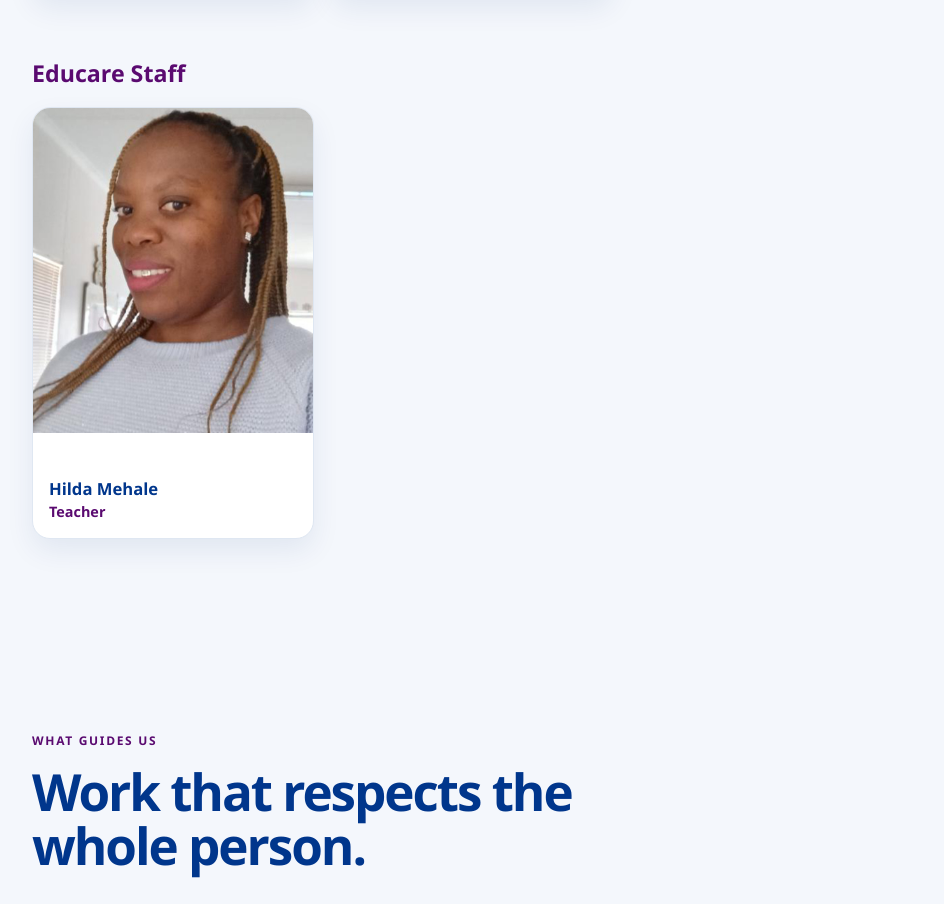
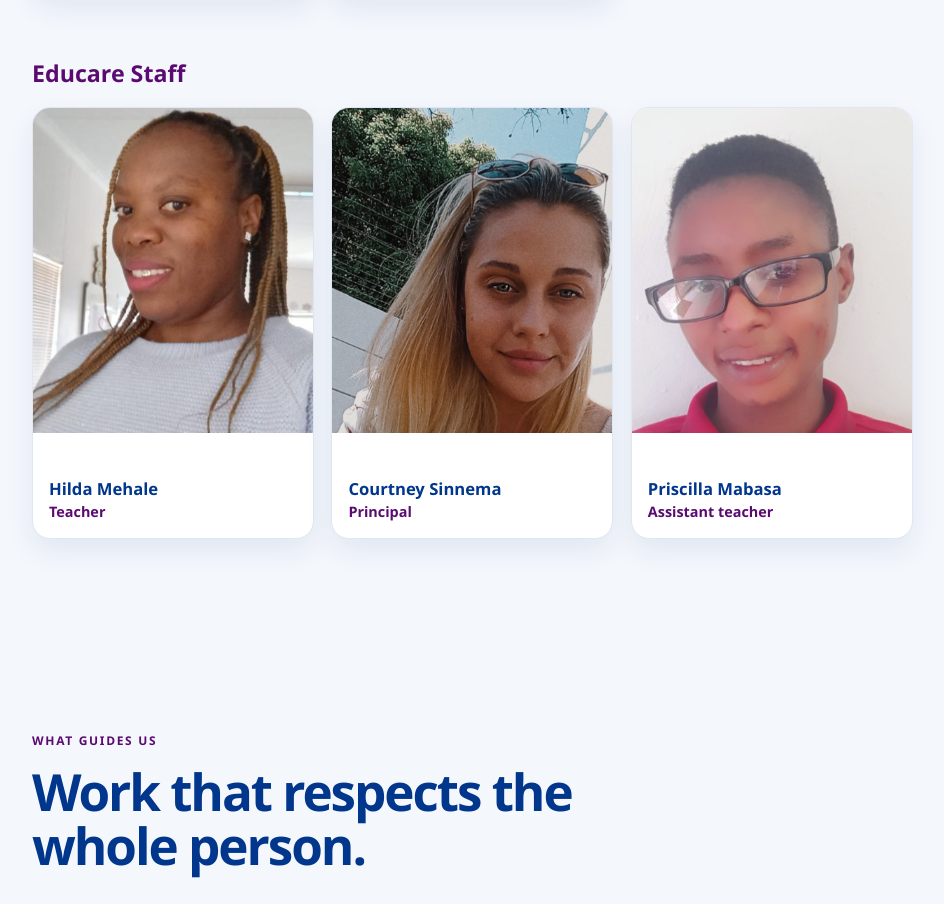
Before and after one commit to gramereaper-code/edenvale-child-welfare-website, a website: page about-us/who-we-are.html in a window 1280 px wide. Shown: the part 2437-3341 px from the top of the page, without its empty margins (18-962 px from the left). Drawn offline with Linux system fonts and the light colour scheme.

Commit message:
Restore Priscilla and Courtney with updated roles; keep only listed people removed

```diff
--- a/about-us/who-we-are.html
+++ b/about-us/who-we-are.html
@@ -181,6 +181,26 @@
                   <p>Teacher</p>
                 </div>
               </article>
+              <article class="staff-card" role="listitem">
+                <img
+                  src="../images/staff/Courtney-Sinnema-pic3-r.jpg"
+                  alt="Courtney Sinnema, Principal"
+                />
+                <div>
+                  <h4>Courtney Sinnema</h4>
+                  <p>Principal</p>
+                </div>
+              </article>
+              <article class="staff-card" role="listitem">
+                <img
+                  src="../images/staff/Priscilla.jpg"
+                  alt="Priscilla Mabasa, Assistant teacher"
+                />
+                <div>
+                  <h4>Priscilla Mabasa</h4>
+                  <p>Assistant teacher</p>
+                </div>
+              </article>
             </div>
           </section>
         </div>
```
